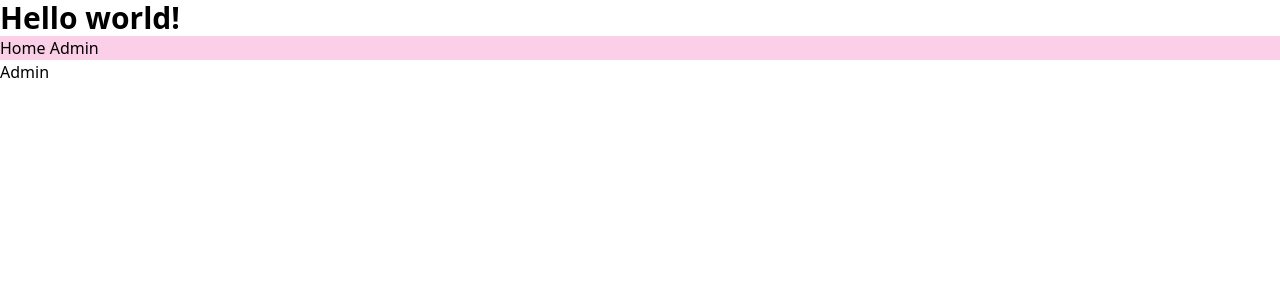
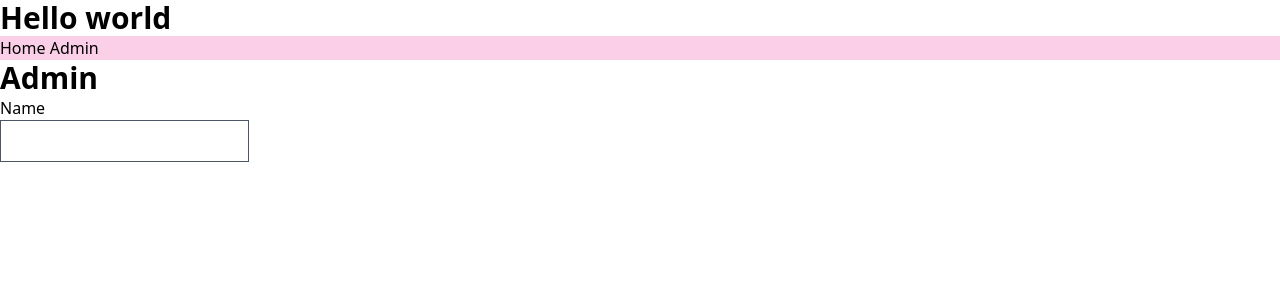
Before and after one commit to brantgurga/react-training, a React (Vite) app: page /admin in a window 1280 px wide. Shown: the top 300 px of the page. Built offline with nearby package versions, Linux system fonts and the light colour scheme.

Commit message:
consume heading component

```diff
--- a/src/Admin.tsx
+++ b/src/Admin.tsx
@@ -1,3 +1,13 @@
+import Heading from "./shared/heading";
+import Input from "./shared/input";
+
 export default function Admin() {
-  return <h1>Admin</h1>;
+  return (
+    <>
+      <Heading level={2}>Admin</Heading>
+      <form>
+        <Input id="name" label="Name" />
+      </form>
+    </>
+  );
 }
--- a/src/App.tsx
+++ b/src/App.tsx
@@ -1,11 +1,12 @@
 import { Link, Route, Routes } from "react-router-dom";
 import Admin from "./Admin";
 import Menu from "./Menu";
+import Heading from "./shared/heading";
 
 export default function App() {
   return (
     <>
-      <h1 className="text-3xl font-bold">Hello world!</h1>
+      <Heading level={2}>Hello world</Heading>
       <nav className="bg-pink-200">
         <Link to="/">Home</Link>
         <span> </span>
--- a/src/Menu.tsx
+++ b/src/Menu.tsx
@@ -1,4 +1,5 @@
 import { foods } from "./food";
+import Heading from "./shared/heading";
 
 export default function Menu() {
   return (
@@ -9,7 +10,7 @@ export default function Menu() {
             className="p-2 shadow-lg hover:bg-indigo-600 hover:text-white border flex max-w-sm flex-row m-2 rounded"
             key={food.name}
           >
-            <h2 className="m-2 text-3xl">{food.name}</h2>
+            <Heading level={3}>{food.name}</Heading>
             <img
               className="h-52"
               src={"/images/" + food.image}
--- /dev/null
+++ b/src/shared/heading.tsx
@@ -0,0 +1,19 @@
+type HeadingProps = {
+  children: React.ReactNode;
+  level: 1 | 2 | 3 | 4 | 5 | 6;
+};
+
+export default function Heading(prop: HeadingProps) {
+  const Tag = `h${prop.level}` as keyof JSX.IntrinsicElements;
+  const sizeMap = {
+    1: "text-4xl",
+    2: "text-3xl",
+    3: "text-2xl",
+    4: "text-xl",
+    5: "text-lg",
+    6: "text-base",
+  };
+  return (
+    <Tag className={`${sizeMap[prop.level]} font-bold`}>{prop.children}</Tag>
+  );
+}
--- /dev/null
+++ b/src/shared/input.tsx
@@ -0,0 +1,15 @@
+type InputProps = {
+  id: string;
+  label: string;
+};
+
+export default function Input(prop: InputProps) {
+  return (
+    <>
+      <label className="block" htmlFor={prop.id}>
+        {prop.label}
+      </label>
+      <input id={prop.id} className="border border-gray-600 p-2" type="text" />
+    </>
+  );
+}
```
